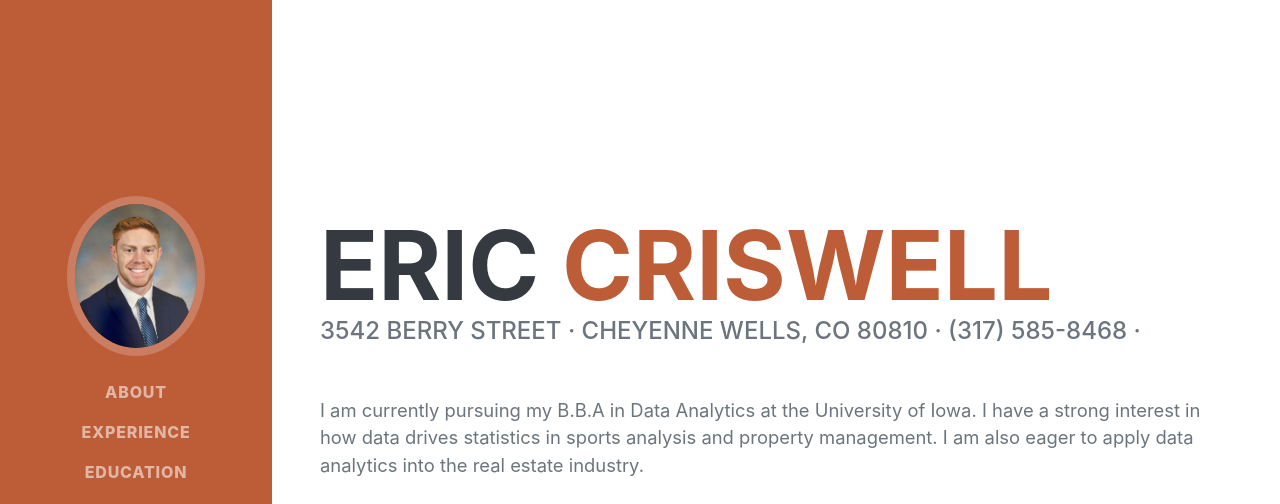
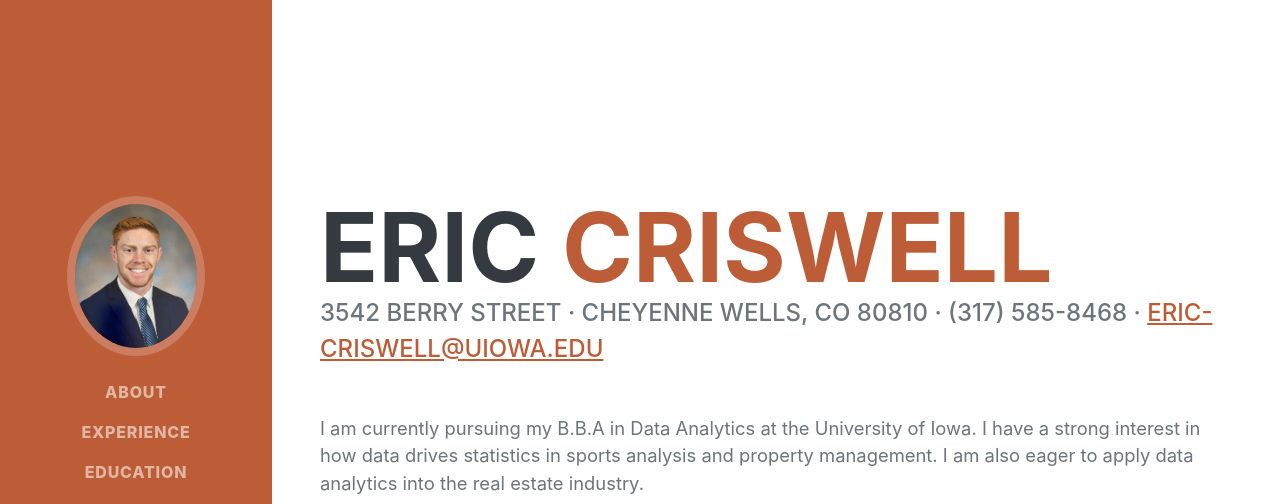
Before and after one commit to ecriswell40/portfolio-website-8, a plain HTML site: page index.html in a window 1280 px wide. Shown: the top 504 px of the page. Drawn offline with nearby package versions, Linux system fonts and the light colour scheme; files whose address does not match are found by name; a web font is replaced by a local one.

Commit message:
Update index.html

```diff
--- a/index.html
+++ b/index.html
@@ -45,7 +45,7 @@
                     </h1>
                     <div class="subheading mb-5">
                         3542 Berry Street · Cheyenne Wells, CO 80810 · (317) 585-8468 ·
-                        <a href="eric-criswell@uiowa.edu"></a>
+                        <a href="eric-criswell@uiowa.edu">eric-criswell@uiowa.edu</a>
                     </div>
                     <p class="lead mb-5">I am currently pursuing my B.B.A in Data Analytics at the University of Iowa. I have a strong interest in how data drives statistics in sports analysis and property management. I am also eager to apply data analytics into the real estate industry.</p>
                     <div class="social-icons">
```
